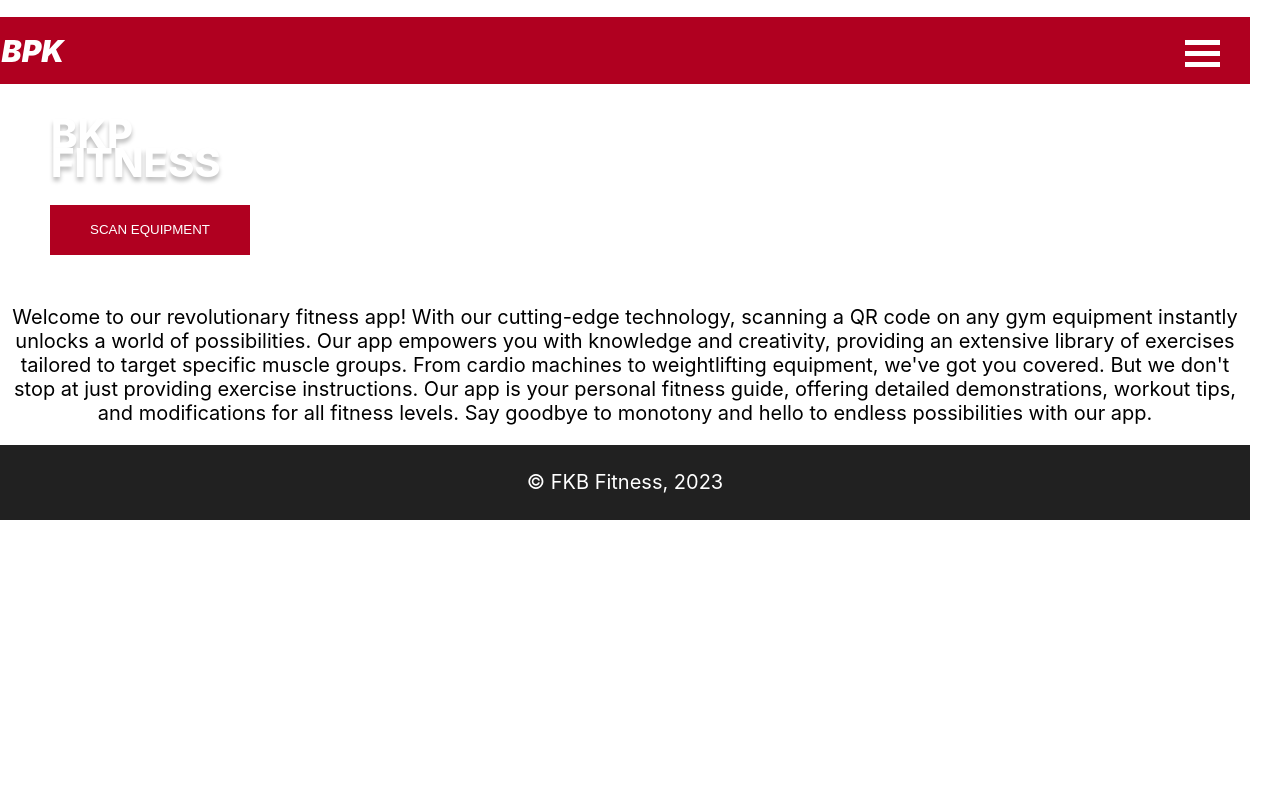
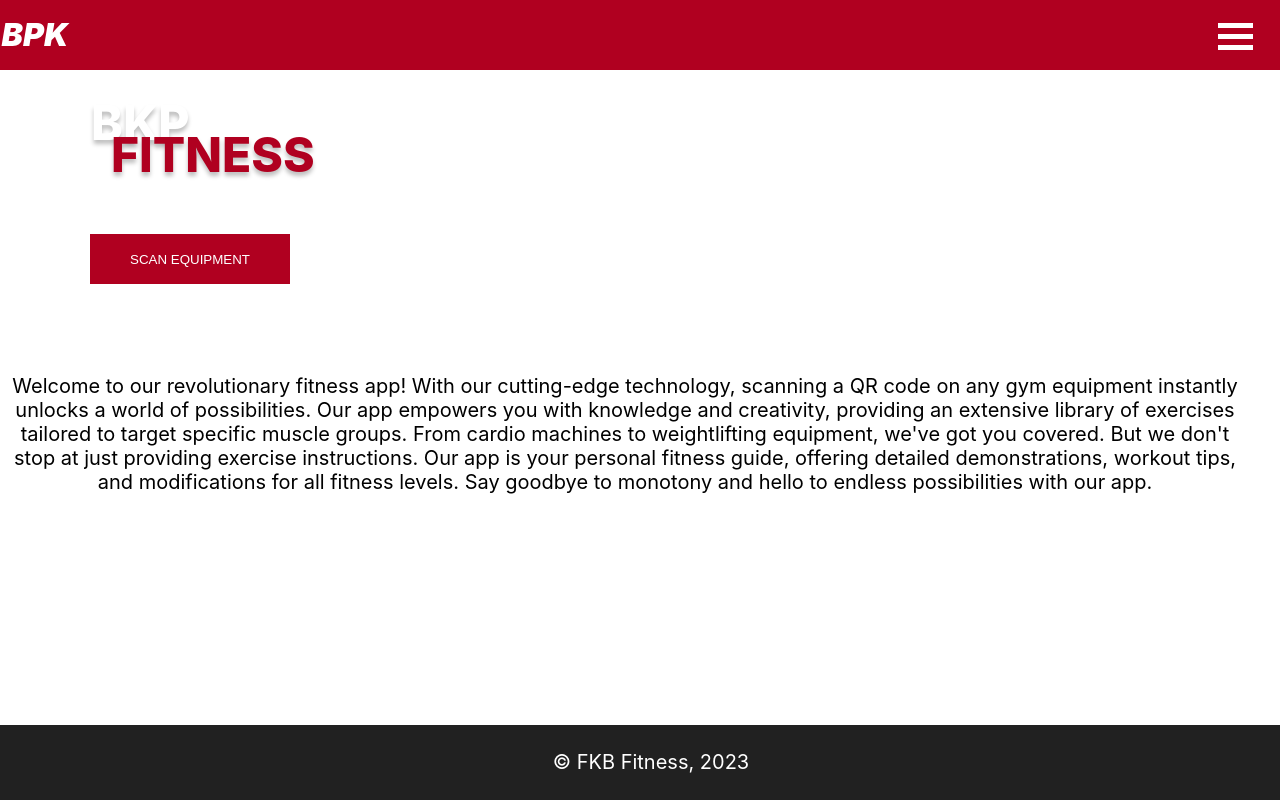
Before and after one commit to lelly-99/code-warrior-gym-app, a plain HTML site: page index.html in a window 1280 px wide. Drawn offline with Linux system fonts and the light colour scheme.

Commit message:
made changes to landing page

```diff
--- a/gymApps.css
+++ b/gymApps.css
@@ -1,6 +1,10 @@
 .header {
     padding: 0.1em;
     background: #B00020;
+    position: fixed;
+    top: 0;
+    left: 0;
+    width: 100%;
 }
 
 .footer {
@@ -13,6 +17,10 @@
     font-size: 11px;
     line-height: 13px;
     color: #FFFFFF;
+    position: fixed;
+    bottom : 0;
+    left: 0;
+    width: 100%;
 }
 
 h4,
@@ -21,15 +29,11 @@ h1 {
 }
 
 h1 {
-    left: 30px;
-
-
+    left: 60px;
     font-family: 'Inter';
     font-style: italic;
-    font-weight: 900;
-    font-size: 30px;
+    font-weight: 1000;
     line-height: 24px;
-
 }
 
 .container {
@@ -95,6 +99,17 @@ button {
 }
 
 .space {
-    margin-left: 50px;
-    margin-bottom: 50px;
+    margin: 90px;
 }
+
+.fit {
+    color: #B00020;
+    border-color: #FFFFFF;
+    padding: 20px;
+    font-size: larger;
+}
+
+.bkp {
+    font-size: larger;
+    padding-top: 10px;
+}
--- a/index.html
+++ b/index.html
@@ -19,7 +19,7 @@
         </div>
         <div class="main" >
             <div class="space">
-                <h2>BKP FITNESS</h2>
+                <h2><span class="bkp">BKP </span><span class="fit">FITNESS</span></h2>
             </div>
             <div class="space">
                 <button>SCAN EQUIPMENT</button>
```
